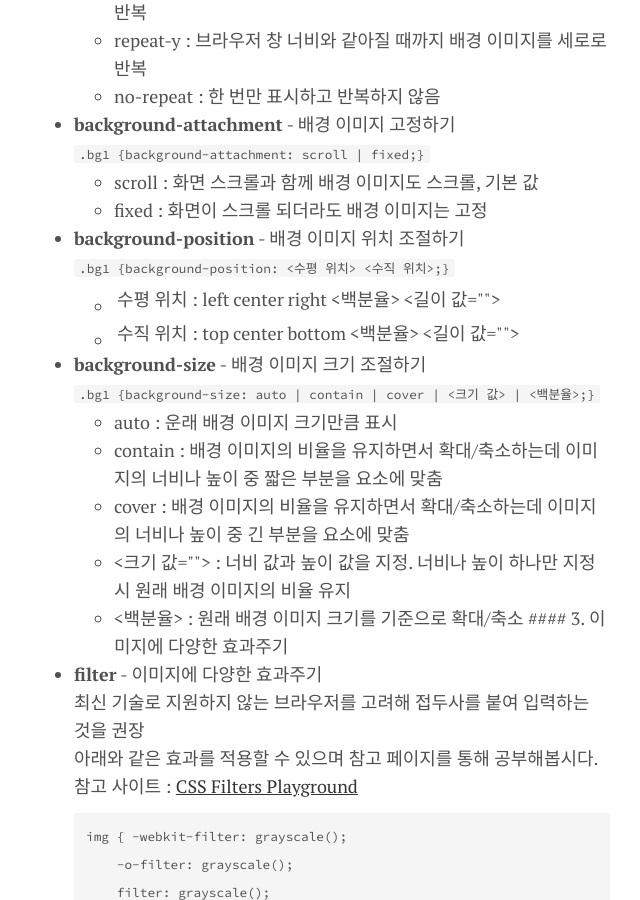
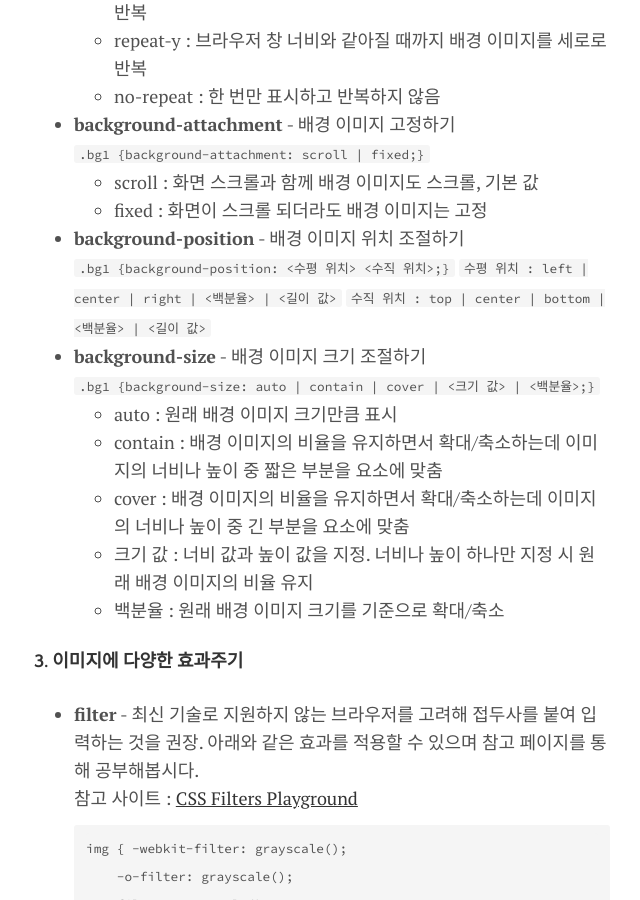
Before and after one commit to ykm1/ykm1.github.io, a Jekyll site: the page built from _posts/2017-04-07-[CSS]Style related with color and background.md, in a window 1280 px wide and 900 px high, scrolled down 2226 px. Shown: the whole window, without its empty margins (318-958 px from the left). Built offline with Jekyll 4.4.1, drawn with Linux system fonts in a browser that asks for light colours; nearby versions of some CDN libraries.

Commit message:
[CSS]Style related with color and background 수

```diff
--- a/_posts/2017-04-07-[CSS]Style related with color and background.md
+++ b/_posts/2017-04-07-[CSS]Style related with color and background.md
@@ -64,19 +64,18 @@ example)
 	* fixed : 화면이 스크롤 되더라도 배경 이미지는 고정
 * **background-position** - 배경 이미지 위치 조절하기 <br>
 `.bg1 {background-position: <수평 위치> <수직 위치>;}`
-	* 수평 위치 : left | center | right | <백분율> | <길이 값>
-	* 수직 위치 : top | center | bottom | <백분율> | <길이 값>
+`수평 위치 : left | center | right | <백분율> | <길이 값>`
+`수직 위치 : top | center | bottom | <백분율> | <길이 값>`
 * **background-size** - 배경 이미지 크기 조절하기 <br>
 `.bg1 {background-size: auto | contain | cover | <크기 값> | <백분율>;}`
-     * auto : 운래 배경 이미지 크기만큼 표시
+     * auto : 원래 배경 이미지 크기만큼 표시
      * contain : 배경 이미지의 비율을 유지하면서 확대/축소하는데 이미지의 너비나 높이 중 짧은 부분을 요소에 맞춤
      * cover : 배경 이미지의 비율을 유지하면서 확대/축소하는데 이미지의 너비나 높이 중 긴 부분을 요소에 맞춤
-     * <크기 값> : 너비 값과 높이 값을 지정. 너비나 높이 하나만 지정 시 원래 배경 이미지의 비율 유지
-     * <백분율> : 원래 배경 이미지 크기를 기준으로 확대/축소
+     * 크기 값 : 너비 값과 높이 값을 지정. 너비나 높이 하나만 지정 시 원래 배경 이미지의 비율 유지
+     * 백분율 : 원래 배경 이미지 크기를 기준으로 확대/축소
+
 #### 3. 이미지에 다양한 효과주기
-* **filter** - 이미지에 다양한 효과주기<br>
-최신 기술로 지원하지 않는 브라우저를 고려해 접두사를 붙여 입력하는 것을 권장<br>
-아래와 같은 효과를 적용할 수 있으며 참고 페이지를 통해 공부해봅시다.<br>
+* **filter** - 최신 기술로 지원하지 않는 브라우저를 고려해 접두사를 붙여 입력하는 것을 권장. 아래와 같은 효과를 적용할 수 있으며 참고 페이지를 통해 공부해봅시다.<br>
 참고 사이트 : [CSS Filters Playground](http://bennettfeely.com/filters)
 ~~~
 img { -webkit-filter: grayscale();
```
